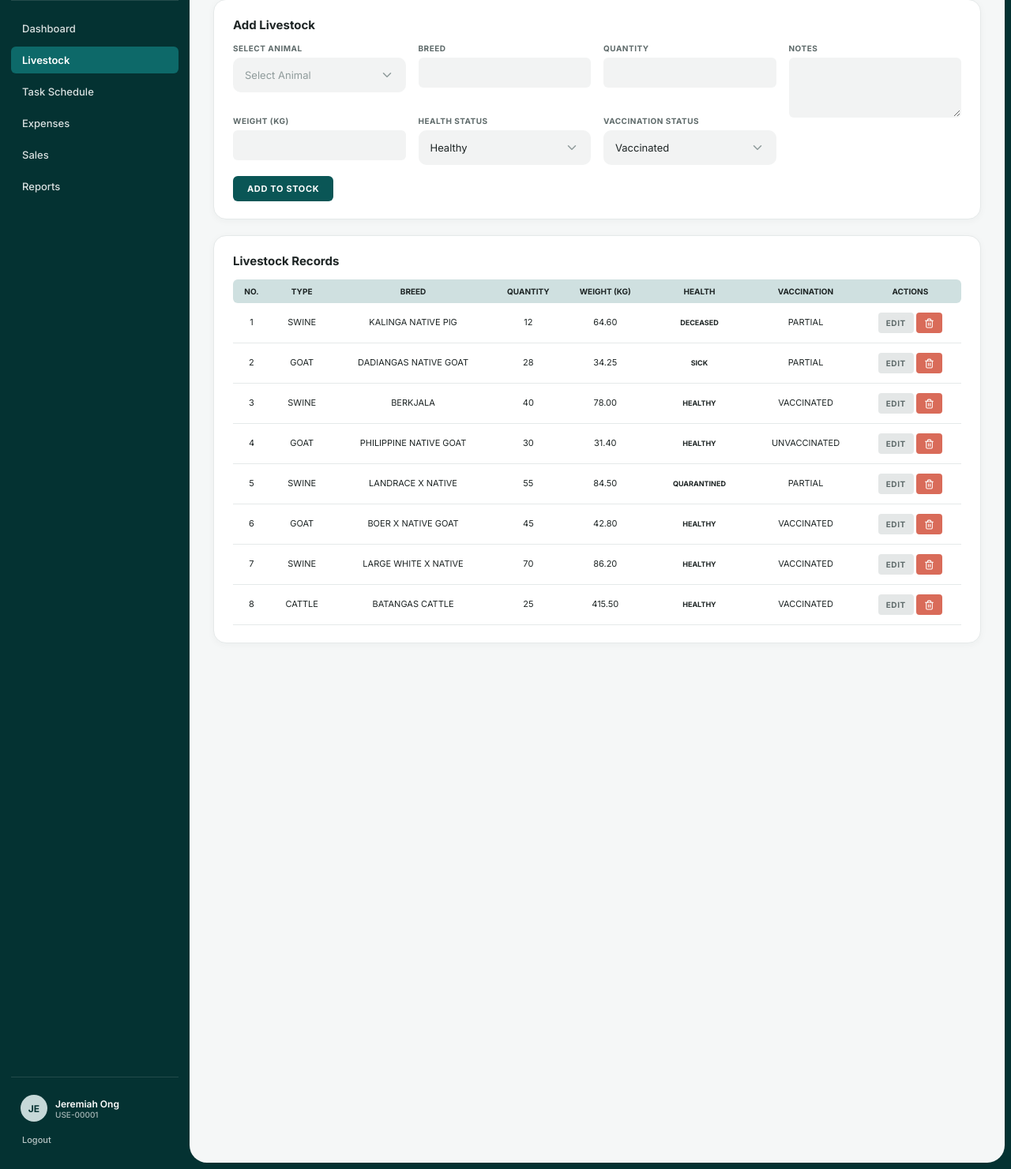
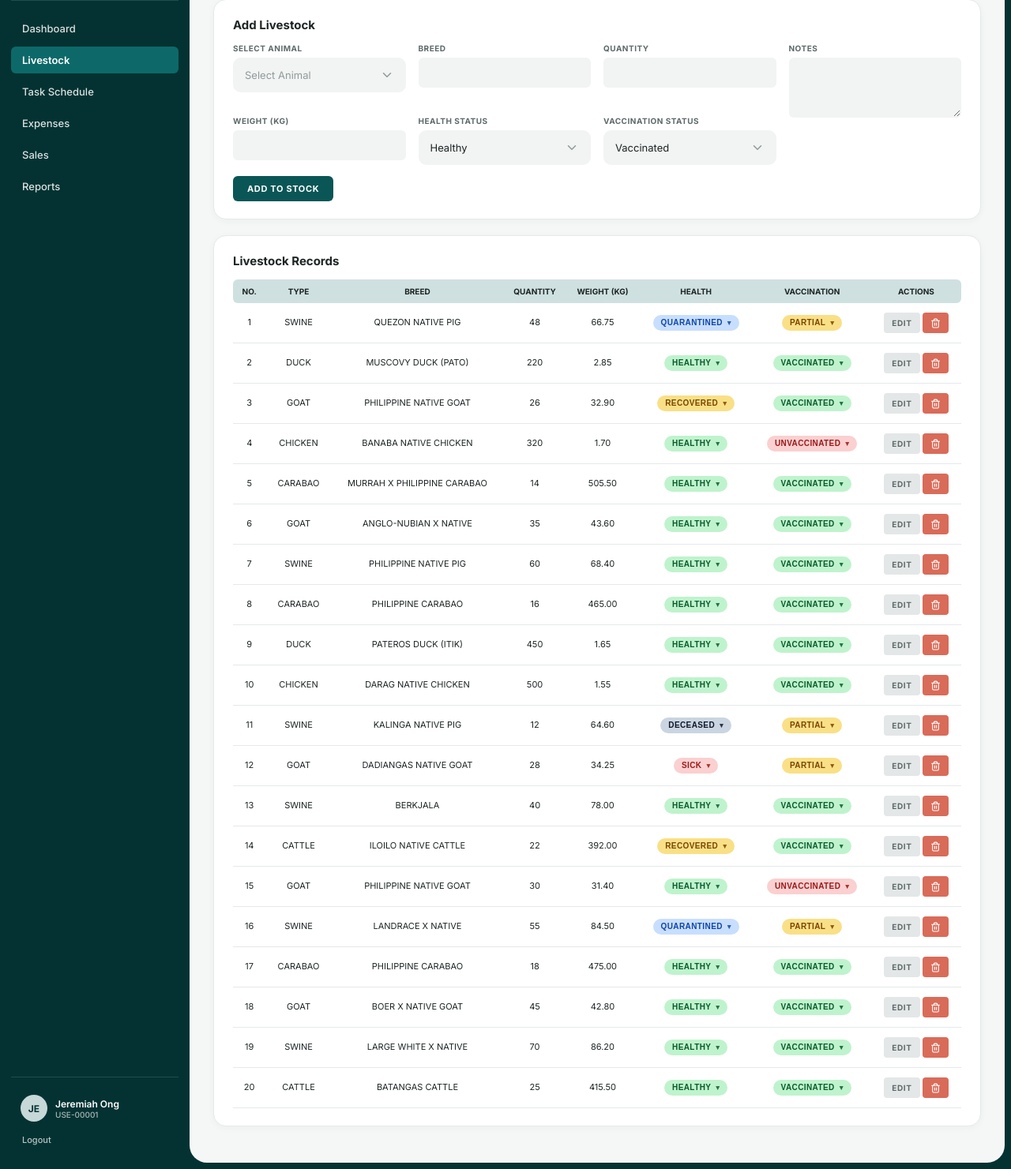
Before and after one commit to aenstudio-co/livestock-pro, a PHP site: page /livestock.php in a window 1280 px wide. Shown: the part 82-1563 px from the top of the page at 79% size. Run offline with PHP 8.4, Linux system fonts and the light colour scheme; a user stored in the database is signed in; data comes from the database, SQL or seed files in the repository.

Commit message:
Refactor livestock management logic and UI

```diff
--- a/livestock.php
+++ b/livestock.php
@@ -5,7 +5,6 @@ if (!isset($_SESSION['user_id'])) { header("Location: login.php"); exit; }
 $full_name = trim(($_SESSION['first_name'] ?? 'Juan') . ' ' . ($_SESSION['last_name'] ?? 'Dela Cruz'));
 $user_id   = $_SESSION['user_id'];
 $role      = strtoupper($_SESSION['user_type'] ?? 'O');
-$business  = trim((string)($_SESSION['business_name'] ?? ''));
 $message   = "";
 $error     = "";
 
@@ -14,13 +13,20 @@ if (isset($_SESSION['flash_message'])) {
     unset($_SESSION['flash_message']);
 }
 
-if ($_SERVER['REQUEST_METHOD'] === 'POST' && isset($_POST['add_livestock'])) {
+$allowed_health = ['Healthy', 'Sick', 'Recovered', 'Quarantined', 'Deceased'];
+$allowed_vacc   = ['Vaccinated', 'Unvaccinated', 'Partial'];
+
+// 1. Add livestock (Owner only)
+if ($_SERVER['REQUEST_METHOD'] === 'POST' && isset($_POST['add_livestock']) && $role === 'O') {
     $animal_type = trim($_POST['animal_type'] ?? '');
     $breed       = trim($_POST['breed'] ?? '');
     $quantity    = (int)($_POST['quantity'] ?? 0);
     $weight      = (float)($_POST['weight'] ?? 0);
     $health      = trim($_POST['health_status'] ?? 'Healthy');
     $vacc_status = trim($_POST['vaccination_status'] ?? 'Vaccinated');
+
+    if (!in_array($health, $allowed_health, true)) { $health = 'Healthy'; }
+    if (!in_array($vacc_status, $allowed_vacc, true)) { $vacc_status = 'Vaccinated'; }
 
     if ($animal_type !== '' && $quantity > 0) {
         $max_num = (int)$pdo->query("SELECT COALESCE(MAX(CAST(SUBSTRING(`livestock_id`, 5) AS UNSIGNED)), 0) FROM `livestock`")->fetchColumn();
@@ -29,7 +35,7 @@ if ($_SERVER['REQUEST_METHOD'] === 'POST' && isset($_POST['add_livestock'])) {
         $stmt = $pdo->prepare("
             INSERT INTO `livestock`
             (`livestock_id`, `user_id`, `animal_type`, `breed`, `quantity`, `weight`, `health_status`, `vaccination_status`, `vaccination_date`, `date_recorded`)
-            VALUES (:lid, :uid, :atype, :breed, :qty, :wt, :hs, :vs, CURDATE(), NOW())
+            VALUES (:lid, :uid, :atype, :breed, :qty, :wt, :hs, :vs, :vdate, NOW())
         ");
         $stmt->execute([
             'lid'   => $new_id,
@@ -39,45 +45,40 @@ if ($_SERVER['REQUEST_METHOD'] === 'POST' && isset($_POST['add_livestock'])) {
             'qty'   => $quantity,
             'wt'    => $weight,
             'hs'    => $health,
-            'vs'    => $vacc_status
+            'vs'    => $vacc_status,
+            'vdate' => ($vacc_status === 'Vaccinated') ? date('Y-m-d') : null
         ]);
-        $_SESSION['flash_message'] = ($role === 'O') ? "Added {$new_id} to stock." : "Submitted livestock request {$new_id}.";
+        $_SESSION['flash_message'] = "Added {$new_id} to stock.";
         header("Location: livestock.php");
         exit;
+    } else {
+        $error = "Animal type and a quantity of at least 1 are required.";
     }
 }
 
+// 2. Edit core livestock record (Owner only - health & vaccination edited via table dropdowns)
 if ($_SERVER['REQUEST_METHOD'] === 'POST' && isset($_POST['edit_livestock']) && $role === 'O') {
     $lid         = trim($_POST['livestock_id'] ?? '');
     $animal_type = trim($_POST['animal_type'] ?? '');
     $breed       = trim($_POST['breed'] ?? '');
     $quantity    = (int)($_POST['quantity'] ?? 0);
     $weight      = (float)($_POST['weight'] ?? 0);
-    $health      = trim($_POST['health_status'] ?? 'Healthy');
-    $vacc_status = trim($_POST['vaccination_status'] ?? 'Vaccinated');
 
     if ($lid !== '' && $animal_type !== '' && $quantity > 0) {
         $stmt = $pdo->prepare("
-            UPDATE `livestock` l
-            JOIN `user` u ON l.user_id COLLATE utf8mb4_unicode_ci = u.user_id COLLATE utf8mb4_unicode_ci
-            SET l.`animal_type` = :atype,
-                l.`breed` = :breed,
-                l.`quantity` = :qty,
-                l.`weight` = :wt,
-                l.`health_status` = :hs,
-                l.`vaccination_status` = :vs
-            WHERE l.`livestock_id` = :lid
-              AND LOWER(TRIM(u.business_name)) = LOWER(TRIM(:bname))
+            UPDATE `livestock`
+            SET `animal_type` = :atype,
+                `breed` = :breed,
+                `quantity` = :qty,
+                `weight` = :wt
+            WHERE `livestock_id` = :lid
         ");
         $stmt->execute([
             'atype' => $animal_type,
             'breed' => $breed !== '' ? $breed : 'Native',
             'qty'   => $quantity,
             'wt'    => $weight,
-            'hs'    => $health,
-            'vs'    => $vacc_status,
-            'lid'   => $lid,
-            'bname' => $business
+            'lid'   => $lid
         ]);
         $_SESSION['flash_message'] = "Updated {$lid}.";
         header("Location: livestock.php");
@@ -87,34 +88,126 @@ if ($_SERVER['REQUEST_METHOD'] === 'POST' && isset($_POST['edit_livestock']) &&
     }
 }
 
+// 3. Inline dropdown update for health_status or vaccination_status (Owner & Staff)
+if ($_SERVER['REQUEST_METHOD'] === 'POST' && isset($_POST['update_status_field']) && in_array($role, ['O', 'S'], true)) {
+    $lid   = trim($_POST['livestock_id'] ?? '');
+    $field = trim($_POST['field'] ?? '');
+    $val   = trim($_POST['value'] ?? '');
+
+    if ($lid !== '' && $field === 'health_status' && in_array($val, $allowed_health, true)) {
+        $stmt = $pdo->prepare("UPDATE `livestock` SET `health_status` = :val WHERE `livestock_id` = :lid");
+        $stmt->execute(['val' => $val, 'lid' => $lid]);
+        $_SESSION['flash_message'] = "Updated health status for {$lid} to {$val}.";
+    } elseif ($lid !== '' && $field === 'vaccination_status' && in_array($val, $allowed_vacc, true)) {
+        $stmt = $pdo->prepare("
+            UPDATE `livestock`
+            SET `vaccination_status` = :val,
+                `vaccination_date` = CASE
+                    WHEN :val2 = 'Vaccinated' AND `vaccination_date` IS NULL THEN CURDATE()
+                    ELSE `vaccination_date`
+                END
+            WHERE `livestock_id` = :lid
+        ");
+        $stmt->execute(['val' => $val, 'val2' => $val, 'lid' => $lid]);
+        $_SESSION['flash_message'] = "Updated vaccination status for {$lid} to {$val}.";
+    } else {
+        $error = "Invalid status selection.";
+    }
+    header("Location: livestock.php");
+    exit;
+}
+
+// 4. Delete livestock (Owner only)
 if (isset($_GET['delete']) && $role === 'O') {
     $del_id = trim($_GET['delete']);
     if ($del_id !== '') {
-        $stmt = $pdo->prepare("
-            DELETE l FROM `livestock` l
-            JOIN `user` u ON l.user_id COLLATE utf8mb4_unicode_ci = u.user_id COLLATE utf8mb4_unicode_ci
-            WHERE l.`livestock_id` = :lid
-              AND LOWER(TRIM(u.business_name)) = LOWER(TRIM(:bname))
-        ");
-        $stmt->execute([
-            'lid'   => $del_id,
-            'bname' => $business
-        ]);
+        $stmt = $pdo->prepare("DELETE FROM `livestock` WHERE `livestock_id` = :lid");
+        $stmt->execute(['lid' => $del_id]);
         $_SESSION['flash_message'] = "Deleted {$del_id}.";
     }
     header("Location: livestock.php");
     exit;
 }
 
-$rec_stmt = $pdo->prepare("
-    SELECT l.*
-    FROM `livestock` l
-    JOIN `user` u ON l.user_id COLLATE utf8mb4_unicode_ci = u.user_id COLLATE utf8mb4_unicode_ci
-    WHERE LOWER(TRIM(u.business_name)) = LOWER(TRIM(:bname))
-    ORDER BY l.`livestock_id` DESC
-");
-$rec_stmt->execute(['bname' => $business]);
-$records = $rec_stmt->fetchAll();
+$records = $pdo->query("SELECT * FROM `livestock` ORDER BY `livestock_id` DESC")->fetchAll();
+
+function health_tone_class(string $val): string {
+    return match ($val) {
+        'Healthy'     => 'tone-healthy',
+        'Sick'        => 'tone-sick',
+        'Recovered'   => 'tone-recovered',
+        'Quarantined' => 'tone-quarantined',
+        'Deceased'    => 'tone-deceased',
+        default       => 'tone-default',
+    };
+}
+
+function vacc_tone_class(string $val): string {
+    return match ($val) {
+        'Vaccinated'   => 'tone-healthy',
+        'Partial'      => 'tone-yellow',
+        'Unvaccinated' => 'tone-red',
+        default        => 'tone-default',
+    };
+}
+
+function render_health_dropdown(string $lid, string $current_val): void {
+    $btn_tone = health_tone_class($current_val);
+    $options  = [
+        ['Healthy',     'HEALTHY',     health_tone_class('Healthy')],
+        ['Sick',        'SICK',        health_tone_class('Sick')],
+        ['Recovered',   'RECOVERED',   health_tone_class('Recovered')],
+        ['Quarantined', 'QUARANTINED', health_tone_class('Quarantined')],
+        ['Deceased',    'DECEASED',    health_tone_class('Deceased')],
+    ];
+    ?>
+    <div class="status-dd">
+      <button type="button" class="status-dd-btn <?= $btn_tone ?>" onclick="toggleStatusMenu(this)">
+        <span><?= strtoupper(htmlspecialchars($current_val)) ?></span>
+        <span class="status-dd-caret" aria-hidden="true">&#9662;</span>
+      </button>
+      <div class="status-dd-menu">
+        <?php foreach ($options as $o): ?>
+          <form method="POST" action="livestock.php">
+            <input type="hidden" name="livestock_id" value="<?= htmlspecialchars($lid) ?>">
+            <input type="hidden" name="field" value="health_status">
+            <input type="hidden" name="value" value="<?= $o[0] ?>">
+            <input type="hidden" name="update_status_field" value="1">
+            <button type="submit" class="status-dd-opt <?= $o[2] ?>"><?= $o[1] ?></button>
+          </form>
+        <?php endforeach; ?>
+      </div>
+    </div>
+    <?php
+}
+
+function render_vacc_dropdown(string $lid, string $current_val): void {
+    $btn_tone = vacc_tone_class($current_val);
+    $options  = [
+        ['Vaccinated',   'VACCINATED',   vacc_tone_class('Vaccinated')],
+        ['Partial',      'PARTIAL',      vacc_tone_class('Partial')],
+        ['Unvaccinated', 'UNVACCINATED', vacc_tone_class('Unvaccinated')],
+    ];
+    ?>
+    <div class="status-dd">
+      <button type="button" class="status-dd-btn <?= $btn_tone ?>" onclick="toggleStatusMenu(this)">
+        <span><?= strtoupper(htmlspecialchars($current_val)) ?></span>
+        <span class="status-dd-caret" aria-hidden="true">&#9662;</span>
+      </button>
+      <div class="status-dd-menu">
+        <?php foreach ($options as $o): ?>
+          <form method="POST" action="livestock.php">
+            <input type="hidden" name="livestock_id" value="<?= htmlspecialchars($lid) ?>">
+            <input type="hidden" name="field" value="vaccination_status">
+            <input type="hidden" name="value" value="<?= $o[0] ?>">
+            <input type="hidden" name="update_status_field" value="1">
+            <button type="submit" class="status-dd-opt <?= $o[2] ?>"><?= $o[1] ?></button>
+          </form>
+        <?php endforeach; ?>
+      </div>
+    </div>
+    <?php
+}
 ?>
 <!DOCTYPE html>
 <html lang="en">
@@ -124,6 +217,88 @@ $records = $rec_stmt->fetchAll();
   <title>Livestock - LivestockPro</title>
   <link rel="stylesheet" href="css/style.css">
   <style>
+    /* Compact borderless pill sizing matching task_schedule */
+    .status-dd {
+      display: inline-block;
+      position: relative;
+    }
+    .status-dd-btn {
+      display: inline-flex;
+      align-items: center;
+      justify-content: center;
+      gap: 6px;
+      min-width: 0;
+      height: auto;
+      padding: 4px 10px;
+      border-radius: 999px;
+      font-size: 10px;
+      font-weight: 700;
+      letter-spacing: .4px;
+      line-height: 1.2;
+      border: none;
+      cursor: pointer;
+      white-space: nowrap;
+    }
+    .status-dd-caret {
+      font-size: 9px;
+      line-height: 1;
+      opacity: .85;
+      flex-shrink: 0;
+    }
+    .status-dd-opt {
+      display: block;
+      width: 100%;
+      padding: 6px 12px;
+      font-size: 10px;
+      font-weight: 700;
+      letter-spacing: .4px;
+      text-align: center;
+      border: none;
+      cursor: pointer;
+    }
+
+    /* Health & Vaccinated bright green pill */
+    .status-dd-btn.tone-healthy,
+    .status-dd-opt.tone-healthy {
+      background: #bff3cd;
+      color: #085c2c;
+    }
+    .status-dd-btn.tone-sick,
+    .status-dd-opt.tone-sick {
+      background: #fad0d0;
+      color: #9c1919;
+    }
+    .status-dd-btn.tone-recovered,
+    .status-dd-opt.tone-recovered {
+      background: #f9e087;
+      color: #7c4400;
+    }
+    .status-dd-btn.tone-quarantined,
+    .status-dd-opt.tone-quarantined {
+      background: #c8defd;
+      color: #0f47a8;
+    }
+    .status-dd-btn.tone-deceased,
+    .status-dd-opt.tone-deceased {
+      background: #cbd5e1;
+      color: #0f172a;
+    }
+    .status-dd-btn.tone-red,
+    .status-dd-opt.tone-red {
+      background: #fad0d0;
+      color: #9c1919;
+    }
+    .status-dd-btn.tone-yellow,
+    .status-dd-opt.tone-yellow {
+      background: #f9e087;
+      color: #7c4400;
+    }
+    .status-dd-btn.tone-default,
+    .status-dd-opt.tone-default {
+      background: #e6ecf5;
+      color: #24344d;
+    }
+
     .modal-backdrop {
       display: none;
       position: fixed;
@@ -197,6 +372,7 @@ $records = $rec_stmt->fetchAll();
         <div class="alert alert-error"><?= htmlspecialchars($error) ?></div>
       <?php endif; ?>
 
+      <?php if ($role === 'O'): ?>
       <div class="card">
         <div class="card-title">Add Livestock</div>
         <form method="POST" action="livestock.php">
@@ -249,11 +425,10 @@ $records = $rec_stmt->fetchAll();
             </div>
           </div>
 
-          <button class="btn btn-primary" type="submit" name="add_livestock">
-            <?= $role === 'O' ? 'ADD TO STOCK' : 'SUBMIT REQUEST' ?>
-          </button>
+          <button class="btn btn-primary" type="submit" name="add_livestock">ADD TO STOCK</button>
         </form>
       </div>
+      <?php endif; ?>
 
       <div class="card">
         <div class="card-title">Livestock Records</div>
@@ -266,26 +441,29 @@ $records = $rec_stmt->fetchAll();
           </thead>
           <tbody>
             <?php foreach ($records as $i => $row): ?>
+              <?php
+                $row_id = (string)$row['livestock_id'];
+                $row_hs = (string)($row['health_status'] ?? 'Healthy');
+                $row_vs = (string)($row['vaccination_status'] ?? 'Vaccinated');
+              ?>
               <tr>
                 <td><?= $i + 1 ?></td>
                 <td><?= strtoupper(htmlspecialchars($row['animal_type'])) ?></td>
                 <td><?= strtoupper(htmlspecialchars($row['breed'])) ?></td>
                 <td><?= number_format((int)$row['quantity']) ?></td>
                 <td><?= number_format((float)$row['weight'], 2) ?></td>
-                <td><span class="badge badge-healthy"><?= strtoupper(htmlspecialchars($row['health_status'])) ?></span></td>
-                <td><?= strtoupper(htmlspecialchars($row['vaccination_status'] ?? 'N/A')) ?></td>
+                <td><?php render_health_dropdown($row_id, $row_hs); ?></td>
+                <td><?php render_vacc_dropdown($row_id, $row_vs); ?></td>
                 <?php if ($role === 'O'): ?>
                   <td>
                     <button type="button" class="btn btn-sm btn-edit"
-                      data-id="<?= htmlspecialchars($row['livestock_id']) ?>"
+                      data-id="<?= htmlspecialchars($row_id) ?>"
                       data-type="<?= htmlspecialchars($row['animal_type']) ?>"
                       data-breed="<?= htmlspecialchars($row['breed']) ?>"
                       data-qty="<?= htmlspecialchars((string)$row['quantity']) ?>"
                       data-weight="<?= htmlspecialchars((string)$row['weight']) ?>"
-                      data-health="<?= htmlspecialchars($row['health_status']) ?>"
-                      data-vacc="<?= htmlspecialchars($row['vaccination_status'] ?? 'Vaccinated') ?>"
                       onclick="openEditLivestockModal(this)">EDIT</button>
-                    <a class="btn btn-sm btn-delete" href="livestock.php?delete=<?= urlencode($row['livestock_id']) ?>" onclick="return confirm('Delete record?')" title="Delete"><svg class="ui-icon" viewBox="0 0 24 24" fill="none" stroke="currentColor" stroke-width="2" stroke-linecap="round" stroke-linejoin="round" aria-hidden="true"><path d="M3 6h18"/><path d="M19 6v14c0 1-1 2-2 2H7c-1 0-2-1-2-2V6"/><path d="M8 6V4c0-1 1-2 2-2h4c1 0 2 1 2 2v2"/><line x1="10" x2="10" y1="11" y2="17"/><line x1="14" x2="14" y1="11" y2="17"/></svg></a>
+                    <a class="btn btn-sm btn-delete" href="livestock.php?delete=<?= urlencode($row_id) ?>" onclick="return confirm('Delete record?')" title="Delete"><svg class="ui-icon" viewBox="0 0 24 24" fill="none" stroke="currentColor" stroke-width="2" stroke-linecap="round" stroke-linejoin="round" aria-hidden="true"><path d="M3 6h18"/><path d="M19 6v14c0 1-1 2-2 2H7c-1 0-2-1-2-2V6"/><path d="M8 6V4c0-1 1-2 2-2h4c1 0 2 1 2 2v2"/><line x1="10" x2="10" y1="11" y2="17"/><line x1="14" x2="14" y1="11" y2="17"/></svg></a>
                   </td>
                 <?php endif; ?>
               </tr>
@@ -295,6 +473,21 @@ $records = $rec_stmt->fetchAll();
       </div>
     </main>
   </div>
+
+  <script>
+    function toggleStatusMenu(btn) {
+      const dd = btn.closest('.status-dd');
+      const isOpen = dd.classList.contains('open');
+      document.querySelectorAll('.status-dd.open').forEach(el => el.classList.remove('open'));
+      if (!isOpen) dd.classList.add('open');
+    }
+
+    document.addEventListener('click', function (e) {
+      if (!e.target.closest('.status-dd')) {
+        document.querySelectorAll('.status-dd.open').forEach(el => el.classList.remove('open'));
+      }
+    });
+  </script>
 
   <?php if ($role === 'O'): ?>
   <div class="modal-backdrop" id="editLivestockModal">
@@ -326,24 +519,6 @@ $records = $rec_stmt->fetchAll();
             <label class="form-label">WEIGHT (KG)</label>
             <input class="form-control" type="number" step="0.01" name="weight" id="edit_weight" required>
           </div>
-          <div class="form-group">
-            <label class="form-label">HEALTH STATUS</label>
-            <select class="form-control" name="health_status" id="edit_health_status">
-              <option value="Healthy">Healthy</option>
-              <option value="Sick">Sick</option>
-              <option value="Recovered">Recovered</option>
-              <option value="Quarantined">Quarantined</option>
-              <option value="Deceased">Deceased</option>
-            </select>
-          </div>
-          <div class="form-group">
-            <label class="form-label">VACCINATION STATUS</label>
-            <select class="form-control" name="vaccination_status" id="edit_vaccination_status">
-              <option value="Vaccinated">Vaccinated</option>
-              <option value="Unvaccinated">Unvaccinated</option>
-              <option value="Partial">Partial</option>
-            </select>
-          </div>
         </div>
         <div class="modal-actions">
           <button class="btn btn-primary" type="submit" name="edit_livestock">SAVE CHANGES</button>
@@ -355,13 +530,11 @@ $records = $rec_stmt->fetchAll();
 
   <script>
     function openEditLivestockModal(btn) {
-      document.getElementById('edit_livestock_id').value       = btn.dataset.id;
-      document.getElementById('edit_animal_type').value       = btn.dataset.type;
-      document.getElementById('edit_breed').value             = btn.dataset.breed;
-      document.getElementById('edit_quantity').value          = btn.dataset.qty;
-      document.getElementById('edit_weight').value            = btn.dataset.weight;
-      document.getElementById('edit_health_status').value     = btn.dataset.health;
-      document.getElementById('edit_vaccination_status').value = btn.dataset.vacc;
+      document.getElementById('edit_livestock_id').value = btn.dataset.id;
+      document.getElementById('edit_animal_type').value = btn.dataset.type;
+      document.getElementById('edit_breed').value       = btn.dataset.breed;
+      document.getElementById('edit_quantity').value    = btn.dataset.qty;
+      document.getElementById('edit_weight').value      = btn.dataset.weight;
       document.getElementById('editLivestockModal').classList.add('open');
     }
 
```
